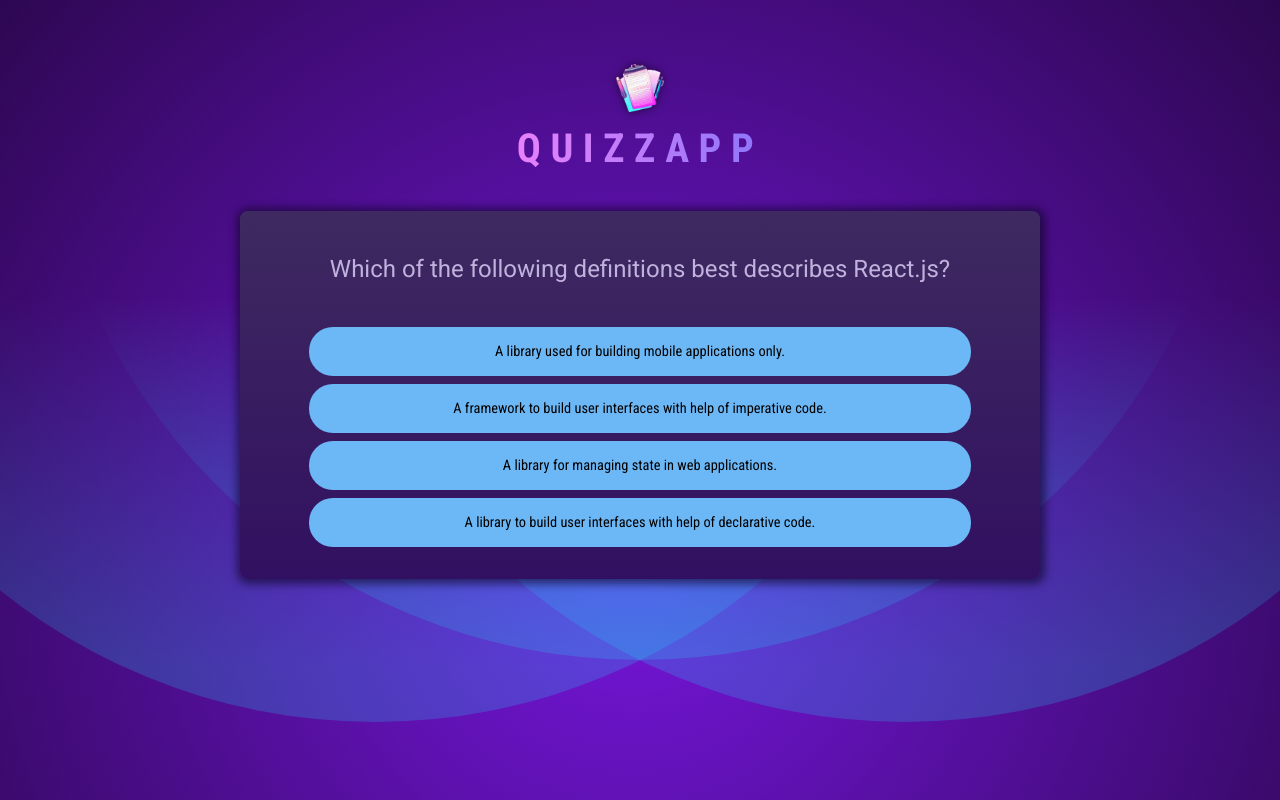
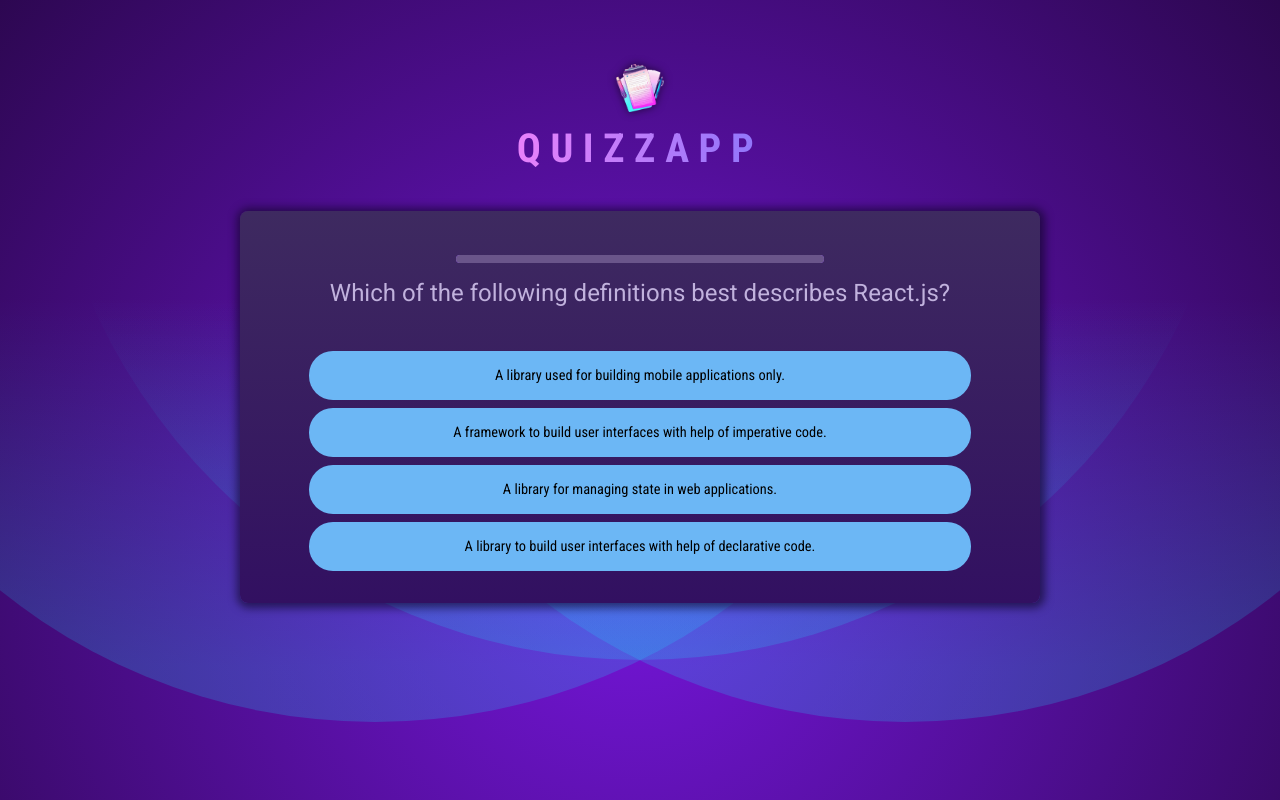
Before and after one commit to ingluisfelipemunoz/quiz-project-start, a React (Create React App) app: page / in a window 1280 px wide. Built offline with nearby package versions, Linux system fonts and the light colour scheme.

Commit message:
showing timer and using useCallback to avoid the event function to re-execute the function

```diff
--- /dev/null
+++ b/src/components/QuestionTimer.jsx
@@ -0,0 +1,17 @@
+import { useEffect, useState } from "react";
+
+export default function QuestionTimer({ timeout, onTimeout }) {
+  const [remainingTime, setRemainingTime] = useState(timeout);
+  useEffect(() => {
+    console.log("SETTING TIMEOUT");
+    setTimeout(onTimeout, timeout);
+  }, [timeout, onTimeout]);
+
+  useEffect(() => {
+    console.log("SETTING INTERVAL");
+    setInterval(() => {
+      setRemainingTime((prev) => prev - 100);
+    }, 100);
+  }, []);
+  return <progress id="question-time" max={timeout} value={remainingTime} />;
+}
--- a/src/components/Quiz.jsx
+++ b/src/components/Quiz.jsx
@@ -1,16 +1,24 @@
-import { useState } from "react";
+import { useState, useCallback } from "react";
 import QUESTIONS from "../questions";
 import quizCompletedImg from "../assets/quiz-complete.png";
+import QuestionTimer from "./QuestionTimer";
 export default function Quiz() {
   const [userAnswers, setUserAnswers] = useState([]);
   const activeQuestionIndex = userAnswers.length;
 
   const quizIsComplete = activeQuestionIndex === QUESTIONS.length;
-  function handleSelectAnswer(selectedAnswer) {
+  const handleSelectAnswer = useCallback(function handleSelectAnswer(
+    selectedAnswer
+  ) {
     setUserAnswers((prev) => {
       return [...prev, selectedAnswer];
     });
-  }
+  });
+
+  const handleSkipAnswer = useCallback(
+    () => handleSelectAnswer(null),
+    [handleSelectAnswer]
+  );
   if (quizIsComplete) {
     return (
       <div id="summary">
@@ -24,6 +32,10 @@ export default function Quiz() {
   return (
     <div id="quiz">
       <div id="question">
+        <QuestionTimer
+          timeout={10000}
+          onTimeout={handleSkipAnswer}
+        />
         <h2>{QUESTIONS[activeQuestionIndex].text}</h2>
         <ul id="answers">
           {shuffledAnswers.map((x) => (
```
